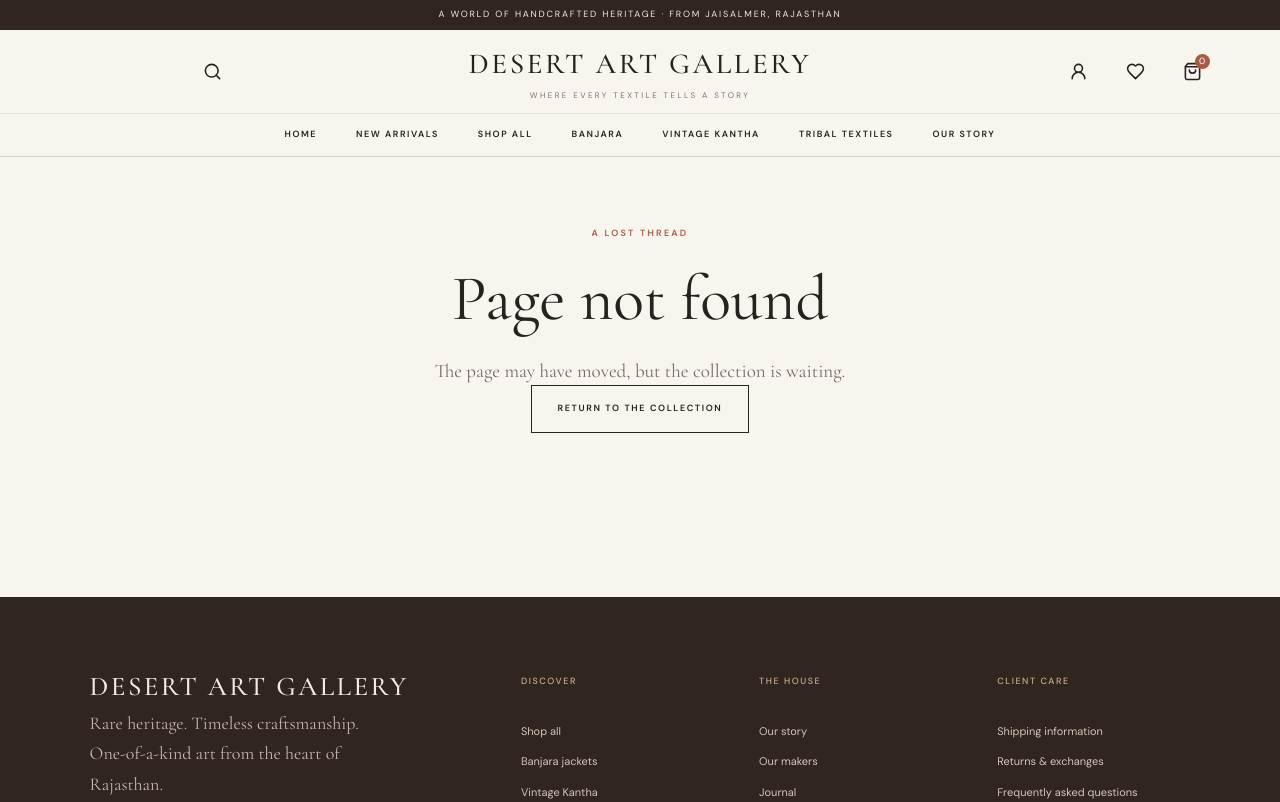
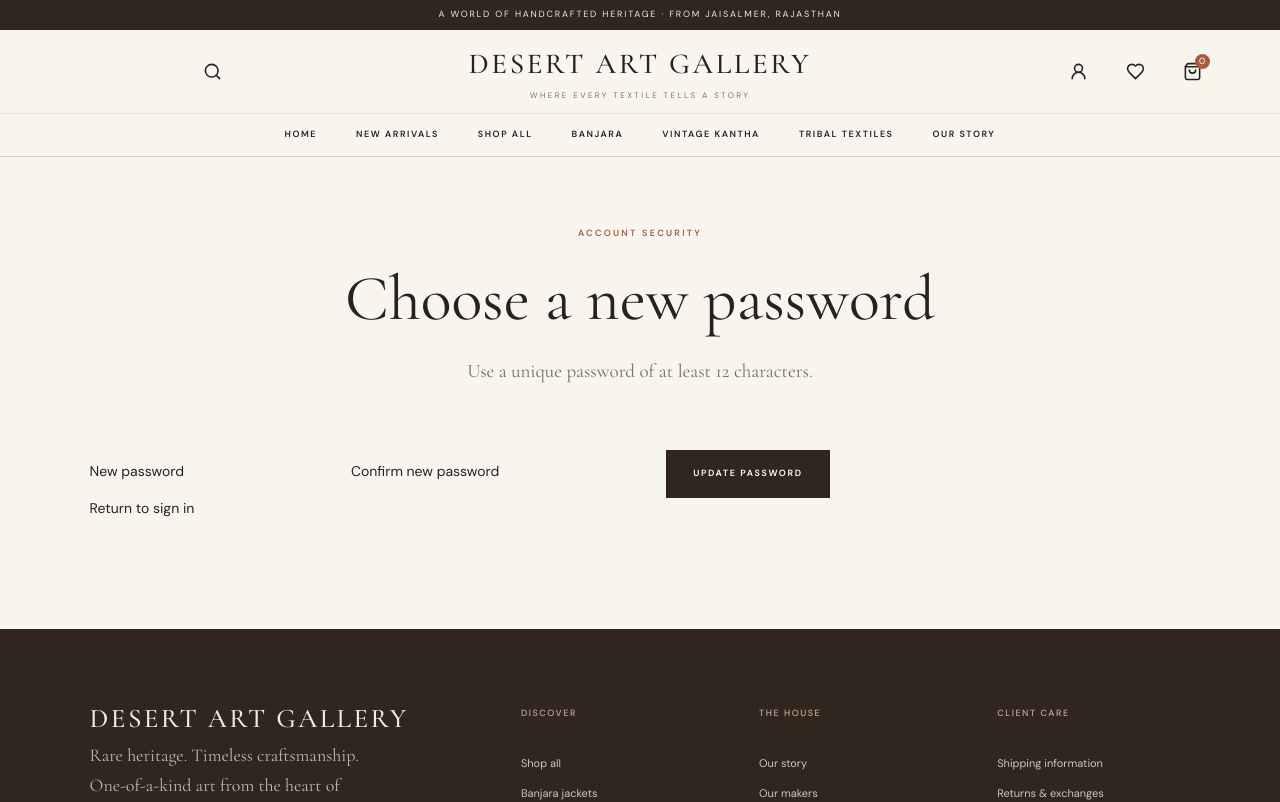
Before and after one commit to tchouhanjsm/desert-art-gallery, a Next.js app: page /account/recovery in a window 1280 px wide. Before the commit this address had no page. Shown: the top 802 px of the page. Built offline with nearby package versions, Linux system fonts and the light colour scheme.

Commit message:
feat: implement src/app/account/recovery/page.tsx

```diff
--- /dev/null
+++ b/src/app/account/recovery/page.tsx
@@ -0,0 +1,49 @@
+"use client";
+
+import Link from "next/link";
+import { FormEvent, useState } from "react";
+import { getSupabaseBrowserClient } from "@/lib/supabase/browser";
+
+export default function AccountRecoveryPage() {
+  const [password, setPassword] = useState("");
+  const [confirmation, setConfirmation] = useState("");
+  const [message, setMessage] = useState("");
+  const [busy, setBusy] = useState(false);
+
+  async function submit(event: FormEvent<HTMLFormElement>) {
+    event.preventDefault();
+    setMessage("");
+    if (password !== confirmation) {
+      setMessage("The passwords do not match.");
+      return;
+    }
+    const supabase = getSupabaseBrowserClient();
+    if (!supabase) {
+      setMessage("Account recovery is not configured. Please contact the gallery.");
+      return;
+    }
+    setBusy(true);
+    try {
+      const { error } = await supabase.auth.updateUser({ password });
+      if (error) throw error;
+      setMessage("Your password has been updated. You can now sign in.");
+      setPassword("");
+      setConfirmation("");
+    } catch (error) {
+      setMessage(error instanceof Error ? error.message : "We could not update your password.");
+    } finally {
+      setBusy(false);
+    }
+  }
+
+  return <section className="page-shell">
+    <div className="page-heading"><div className="section-kicker">ACCOUNT SECURITY</div><h1>Choose a new password</h1><p>Use a unique password of at least 12 characters.</p></div>
+    <form onSubmit={submit} className="auth-form">
+      <label>New password<input type="password" autoComplete="new-password" minLength={12} value={password} onChange={e=>setPassword(e.target.value)} required/></label>
+      <label>Confirm new password<input type="password" autoComplete="new-password" minLength={12} value={confirmation} onChange={e=>setConfirmation(e.target.value)} required/></label>
+      <button className="button-primary dark-button" disabled={busy}>{busy?"UPDATING…":"UPDATE PASSWORD"}</button>
+      <p role="status" aria-live="polite" className="form-message">{message}</p>
+      <Link href="/login">Return to sign in</Link>
+    </form>
+  </section>;
+}
```
